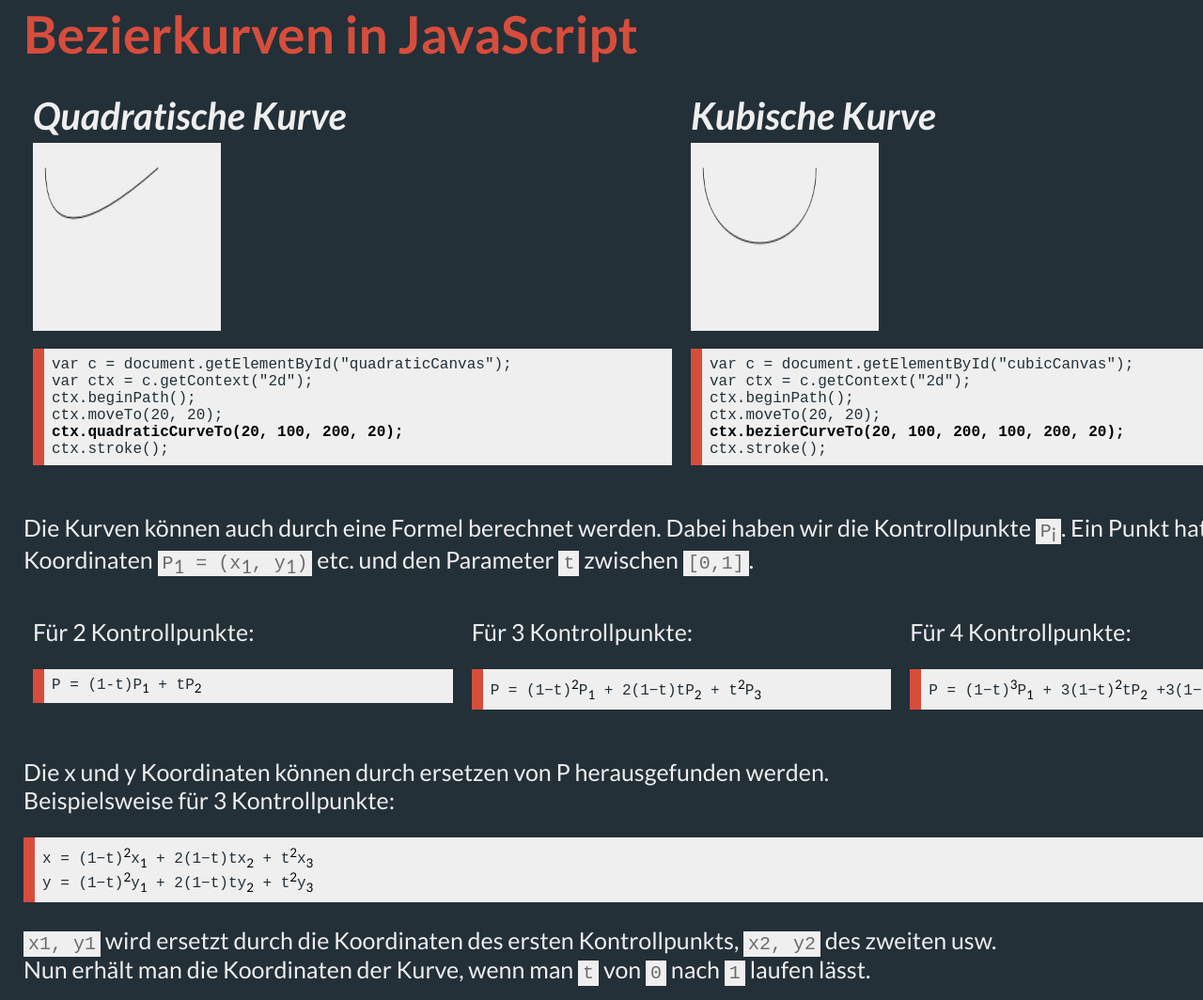
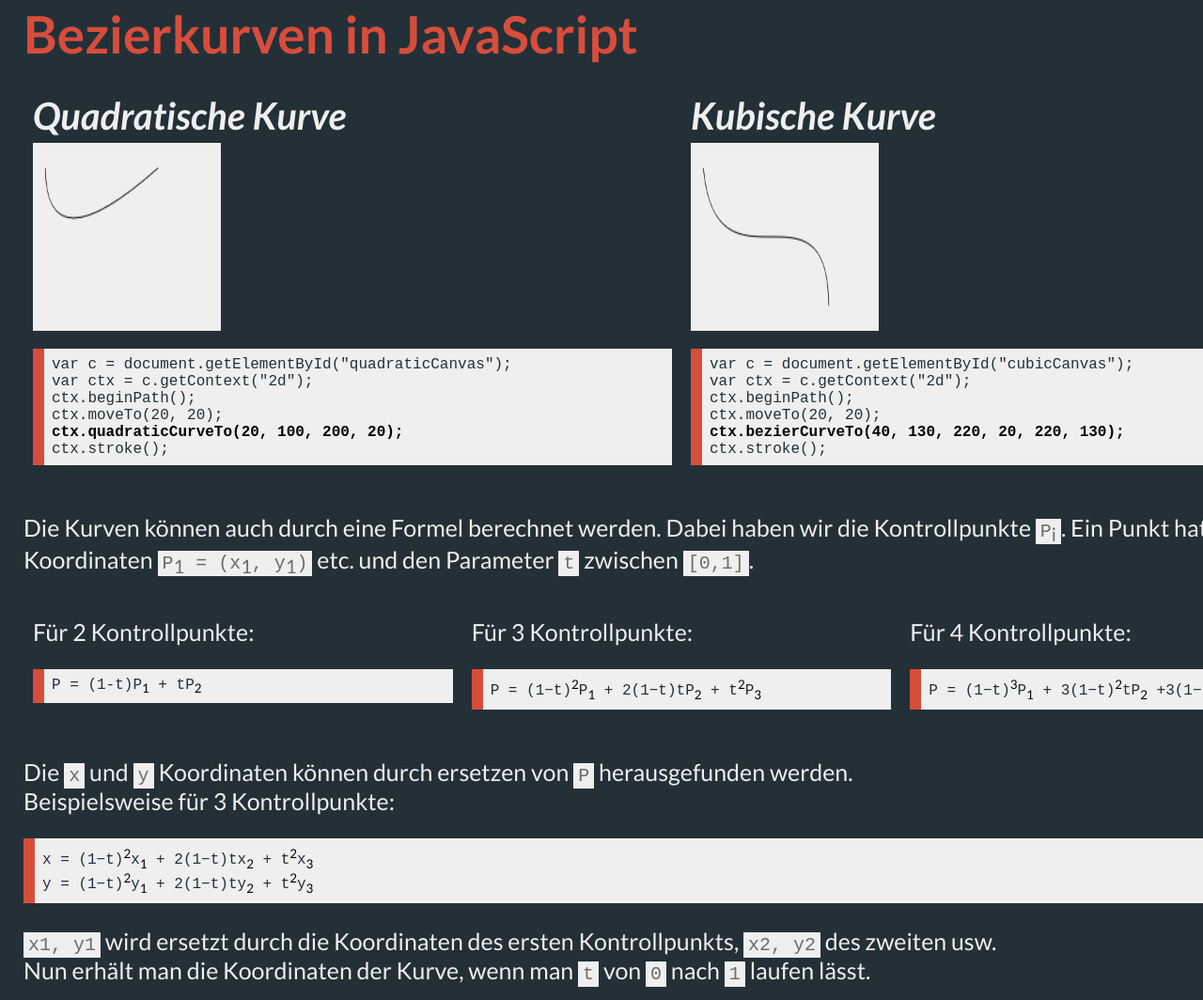
Before and after one commit to NateMS/webcl-bezier, a plain HTML site: page index.html in a window 1280 px wide. Shown: the part 5135-6199 px from the top of the page at 94% size. Drawn offline with Linux system fonts and the light colour scheme.

Commit message:
update bezier curve

```diff
--- a/index.html
+++ b/index.html
@@ -200,7 +200,7 @@ ctx.stroke();</pre>
 var ctx = c.getContext("2d");
 ctx.beginPath();
 ctx.moveTo(20, 20);
-<b>ctx.bezierCurveTo(20, 100, 200, 100, 200, 20);</b>
+<b>ctx.bezierCurveTo(40, 130, 220, 20, 220, 130);</b>
 ctx.stroke();</pre>
                 </div>
             </div>
@@ -221,7 +221,7 @@ ctx.stroke();</pre>
                     <pre>P = (1−t)<sup>3</sup>P<sub>1</sub> + 3(1−t)<sup>2</sup>tP<sub>2</sub> +3(1−t)t<sup>2</sup>P<sub>3</sub> + t<sup>3</sup>P<sub>4</sub></pre>
                 </div>
             </div>
-            <p>Die x und y Koordinaten können durch ersetzen von P herausgefunden werden.<br> Beispielsweise für 3 Kontrollpunkte:</p>
+            <p>Die <code>x</code> und <code>y</code> Koordinaten können durch ersetzen von <code>P</code> herausgefunden werden.<br> Beispielsweise für 3 Kontrollpunkte:</p>
             <pre>x = (1−t)<sup>2</sup>x<sub>1</sub> + 2(1−t)tx<sub>2</sub> + t<sup>2</sup>x<sub>3</sub>
 y = (1−t)<sup>2</sup>y<sub>1</sub> + 2(1−t)ty<sub>2</sub> + t<sup>2</sup>y<sub>3</sub></pre>
             <p><code>x1, y1</code> wird ersetzt durch die Koordinaten des ersten Kontrollpunkts, <code>x2, y2</code> des zweiten usw.<br> Nun erhält man die Koordinaten der Kurve, wenn man <code>t</code> von <code>0</code> nach <code>1</code> laufen lässt.</p>
--- a/index.js
+++ b/index.js
@@ -94,7 +94,7 @@ window.onload = function() {
     var ctx = c.getContext("2d");
     ctx.beginPath();
     ctx.moveTo(20, 20);
-    ctx.bezierCurveTo(20, 100, 200, 100, 200, 20);
+    ctx.bezierCurveTo(40, 130, 220, 20, 220, 130);
     ctx.stroke();
 }
 
```
